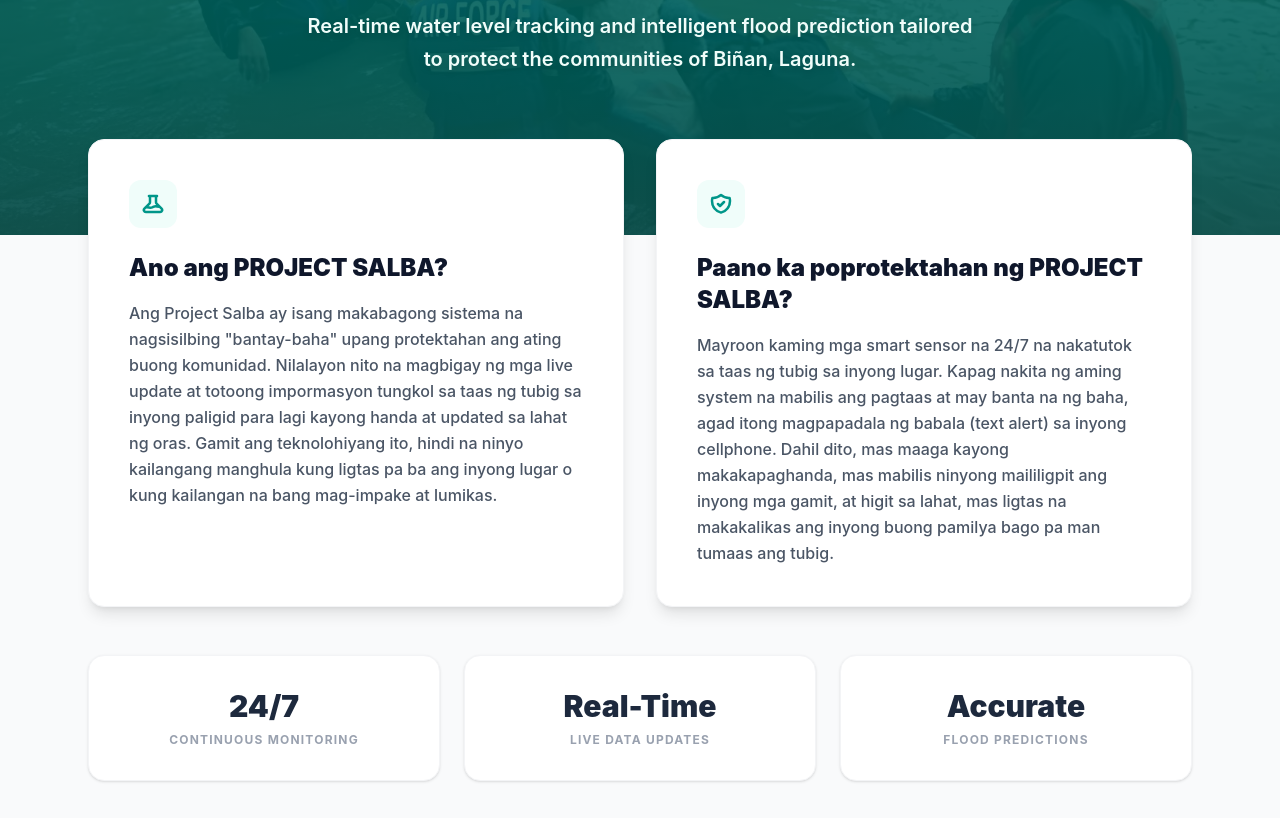
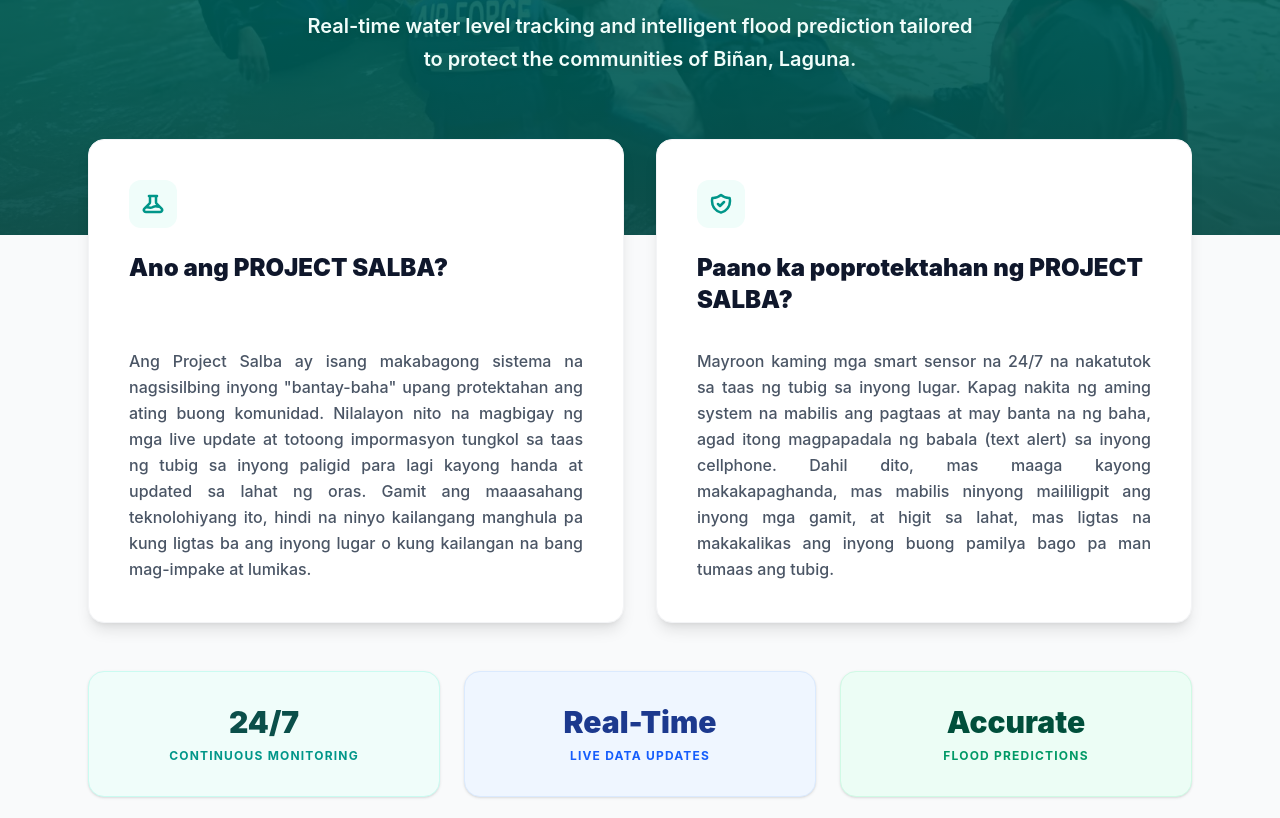
Before and after one commit to kdbtfzcoe/salba-frontend, a React (Vite) app: page / in a window 1280 px wide. Shown: the part 302-1120 px from the top of the page. Built offline with nearby package versions, Linux system fonts and the light colour scheme.

Commit message:
fixed homepage

```diff
--- a/src/Home.jsx
+++ b/src/Home.jsx
@@ -44,45 +44,58 @@ const Home = () => {
         <div className="grid grid-cols-1 md:grid-cols-2 gap-8">
 
           {/* Card 1 */}
-          <div className="bg-white p-10 rounded-2xl shadow-lg border border-gray-100 hover:shadow-2xl hover:-translate-y-1 transition-all duration-300">
-            <div className="w-12 h-12 bg-teal-50 rounded-xl flex items-center justify-center text-teal-600 mb-6">
+          <div className="bg-white p-10 rounded-2xl shadow-lg border border-gray-100 hover:shadow-2xl hover:-translate-y-1 transition-all duration-300 flex flex-col h-full">
+            <div className="w-12 h-12 bg-teal-50 rounded-xl flex items-center justify-center text-teal-600 mb-6 shrink-0">
               <svg className="w-6 h-6" fill="none" stroke="currentColor" viewBox="0 0 24 24"><path strokeLinecap="round" strokeLinejoin="round" strokeWidth="2.5" d="M19.428 15.428a2 2 0 00-1.022-.547l-2.387-.477a6 6 0 00-3.86.517l-.318.158a6 6 0 01-3.86.517L6.05 15.21a2 2 0 00-1.806.547M8 4h8l-1 1v5.172a2 2 0 00.586 1.414l5 5c1.26 1.26.367 3.414-1.415 3.414H4.828c-1.782 0-2.674-2.154-1.414-3.414l5-5A2 2 0 009 10.172V5L8 4z" /></svg>
             </div>
-            <h3 className="text-2xl font-black text-slate-900 mb-4">Ano ang PROJECT SALBA?</h3>
-            {/* CHANGED: text-justify is now text-left */}
-            <p className="text-gray-600 leading-relaxed font-medium text-left">
-              Ang Project Salba ay isang makabagong sistema na nagsisilbing "bantay-baha" upang protektahan ang ating buong komunidad. Nilalayon nito na magbigay ng mga live update at totoong impormasyon tungkol sa taas ng tubig sa inyong paligid para lagi kayong handa at updated sa lahat ng oras. Gamit ang teknolohiyang ito, hindi na ninyo kailangang manghula kung ligtas pa ba ang inyong lugar o kung kailangan na bang mag-impake at lumikas.
+            {/* Title aligned with a locked minimum height */}
+            <h3 className="text-2xl font-black text-slate-900 mb-4 min-h-[5rem] flex items-start">
+              Ano ang PROJECT SALBA?
+            </h3>
+            {/* Justified text with perfectly matched length */}
+            <p className="text-gray-600 leading-relaxed font-medium text-justify flex-grow">
+              Ang Project Salba ay isang makabagong sistema na nagsisilbing inyong "bantay-baha" upang protektahan ang ating buong komunidad. Nilalayon nito na magbigay ng mga live update at totoong impormasyon tungkol sa taas ng tubig sa inyong paligid para lagi kayong handa at updated sa lahat ng oras. Gamit ang maaasahang teknolohiyang ito, hindi na ninyo kailangang manghula pa kung ligtas ba ang inyong lugar o kung kailangan na bang mag-impake at lumikas.
             </p>
           </div>
 
           {/* Card 2 */}
-          <div className="bg-white p-10 rounded-2xl shadow-lg border border-gray-100 hover:shadow-2xl hover:-translate-y-1 transition-all duration-300">
-            <div className="w-12 h-12 bg-teal-50 rounded-xl flex items-center justify-center text-teal-600 mb-6">
+          <div className="bg-white p-10 rounded-2xl shadow-lg border border-gray-100 hover:shadow-2xl hover:-translate-y-1 transition-all duration-300 flex flex-col h-full">
+            <div className="w-12 h-12 bg-teal-50 rounded-xl flex items-center justify-center text-teal-600 mb-6 shrink-0">
               <svg className="w-6 h-6" fill="none" stroke="currentColor" viewBox="0 0 24 24"><path strokeLinecap="round" strokeLinejoin="round" strokeWidth="2.5" d="M9 12l2 2 4-4m5.618-4.016A11.955 11.955 0 0112 2.944a11.955 11.955 0 01-8.618 3.04A12.02 12.02 0 003 9c0 5.591 3.824 10.29 9 11.622 5.176-1.332 9-6.03 9-11.622 0-1.042-.133-2.052-.382-3.016z" /></svg>
             </div>
-            <h3 className="text-2xl font-black text-slate-900 mb-4">Paano ka poprotektahan ng PROJECT SALBA?</h3>
-            {/* CHANGED: text-justify is now text-left */}
-            <p className="text-gray-600 leading-relaxed font-medium text-left">
+            {/* Title aligned with a locked minimum height */}
+            <h3 className="text-2xl font-black text-slate-900 mb-4 min-h-[5rem] flex items-start">
+              Paano ka poprotektahan ng PROJECT SALBA?
+            </h3>
+            {/* Justified text */}
+            <p className="text-gray-600 leading-relaxed font-medium text-justify flex-grow">
               Mayroon kaming mga smart sensor na 24/7 na nakatutok sa taas ng tubig sa inyong lugar. Kapag nakita ng aming system na mabilis ang pagtaas at may banta na ng baha, agad itong magpapadala ng babala (text alert) sa inyong cellphone. Dahil dito, mas maaga kayong makakapaghanda, mas mabilis ninyong maililigpit ang inyong mga gamit, at higit sa lahat, mas ligtas na makakalikas ang inyong buong pamilya bago pa man tumaas ang tubig.
             </p>
           </div>
+
         </div>
 
-        {/* THREE-COLUMN STAT CARDS */}
-        {/* 7. Added subtle hover states to the smaller cards too */}
+       {/* THREE-COLUMN STAT CARDS */}
         <div className="grid grid-cols-1 md:grid-cols-3 gap-6 pt-4">
-          <div className="bg-white p-8 rounded-2xl shadow-sm border border-gray-100 text-center flex flex-col justify-center items-center hover:shadow-md hover:-translate-y-0.5 transition-all duration-200">
-            <h4 className="text-3xl font-black text-slate-800 mb-2">24/7</h4>
-            <p className="text-gray-400 font-bold uppercase tracking-widest text-xs">Continuous Monitoring</p>
+
+          {/* Card 1: Soft Teal */}
+          <div className="bg-teal-50 p-8 rounded-2xl shadow-sm border border-teal-100 text-center flex flex-col justify-center items-center hover:shadow-md hover:-translate-y-0.5 transition-all duration-200">
+            <h4 className="text-3xl font-black text-teal-900 mb-2">24/7</h4>
+            <p className="text-teal-600 font-bold uppercase tracking-widest text-xs">Continuous Monitoring</p>
           </div>
-          <div className="bg-white p-8 rounded-2xl shadow-sm border border-gray-100 text-center flex flex-col justify-center items-center hover:shadow-md hover:-translate-y-0.5 transition-all duration-200">
-            <h4 className="text-3xl font-black text-slate-800 mb-2">Real-Time</h4>
-            <p className="text-gray-400 font-bold uppercase tracking-widest text-xs">Live Data Updates</p>
+
+          {/* Card 2: Soft Blue */}
+          <div className="bg-blue-50 p-8 rounded-2xl shadow-sm border border-blue-100 text-center flex flex-col justify-center items-center hover:shadow-md hover:-translate-y-0.5 transition-all duration-200">
+            <h4 className="text-3xl font-black text-blue-900 mb-2">Real-Time</h4>
+            <p className="text-blue-600 font-bold uppercase tracking-widest text-xs">Live Data Updates</p>
           </div>
-          <div className="bg-white p-8 rounded-2xl shadow-sm border border-gray-100 text-center flex flex-col justify-center items-center hover:shadow-md hover:-translate-y-0.5 transition-all duration-200">
-            <h4 className="text-3xl font-black text-slate-800 mb-2">Accurate</h4>
-            <p className="text-gray-400 font-bold uppercase tracking-widest text-xs">Flood Predictions</p>
+
+          {/* Card 3: Soft Emerald */}
+          <div className="bg-emerald-50 p-8 rounded-2xl shadow-sm border border-emerald-100 text-center flex flex-col justify-center items-center hover:shadow-md hover:-translate-y-0.5 transition-all duration-200">
+            <h4 className="text-3xl font-black text-emerald-900 mb-2">Accurate</h4>
+            <p className="text-emerald-600 font-bold uppercase tracking-widest text-xs">Flood Predictions</p>
           </div>
+
         </div>
 
       </main>
```
